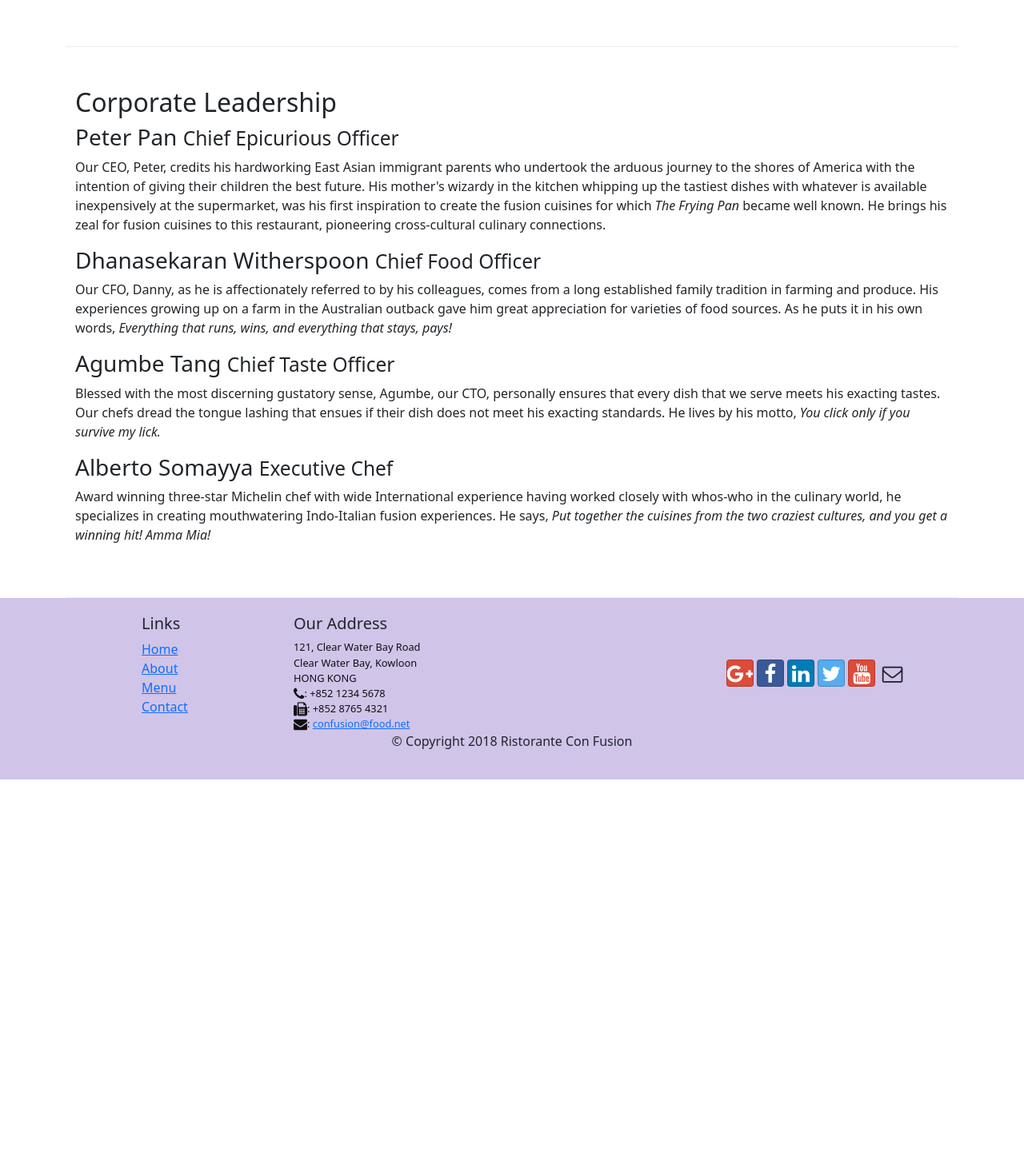
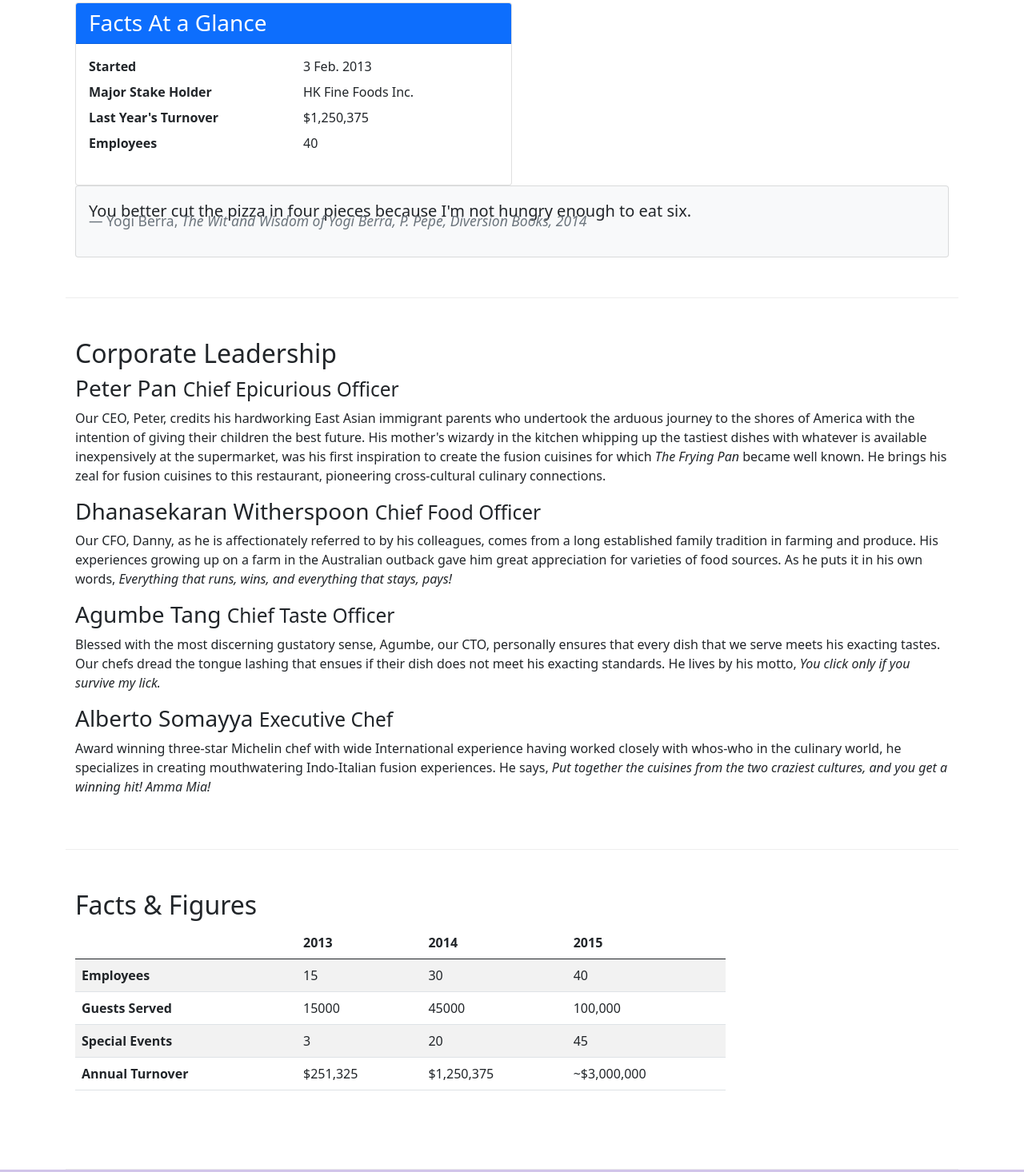
Before and after one commit to kamrangondal/conFusion, a website: page aboutus.html in a window 1280 px wide. Shown: the part 782-2248 px from the top of the page at 80% size. Before the commit the page ends 1757 px from the top, so only its background shows below. Drawn offline with nearby package versions, Linux system fonts and the light colour scheme.

Commit message:
Tables and Cards

```diff
--- a/aboutus.html
+++ b/aboutus.html
@@ -31,7 +31,7 @@
                     <li class="nav-item"><a class="nav-link" href="./index.html"><span class="fa fa-home fa-lg"></span> Home</a></li>
                     <li class="nav-item active"><a class="nav-link" href="#"><span class="fa fa-info fa-lg"></span> About</a></li>
                     <li class="nav-item"><a class="nav-link" href="#"><span class="fa fa-list fa-lg"></span> Menu</a></li>
-                    <li class="nav-item"><a class="nav-link" href="#"><span class="fa fa-address-card fa-lg"></span> Contact</a></li>
+                    <li class="nav-item"><a class="nav-link" href="./contactus.html"><span class="fa fa-address-card fa-lg"></span> Contact</a></li>
                 </ul>
             </div>
         </div>
@@ -69,6 +69,35 @@
                 <p>The restaurant traces its humble beginnings to <em>The Frying Pan</em>, a successful chain started by our CEO, Mr. Peter Pan, that featured for the first time the world's best cuisines in a pan.</p>
             </div>
             <div class="col-12 col-sm">
+                <div class="col-12 col-sm-6">
+                    <div class="card">
+                        <h3 class="card-header bg-primary text-white">Facts At a Glance</h3>
+                        <div class="card-body">
+                            <dl class="row">
+                                <dt class="col-6">Started</dt>
+                                <dd class="col-6">3 Feb. 2013</dd>
+                                <dt class="col-6">Major Stake Holder</dt>
+                                <dd class="col-6">HK Fine Foods Inc.</dd>
+                                <dt class="col-6">Last Year's Turnover</dt>
+                                <dd class="col-6">$1,250,375</dd>
+                                <dt class="col-6">Employees</dt>
+                                <dd class="col-6">40</dd>
+                            </dl>
+                        </div>
+                    </div>
+                </div>
+                <div class="col-12">
+                    <div class="card card-body bg-light">
+                        <blockquote class="blockquote">
+                            <p class="mb-0">You better cut the pizza in four pieces because
+                                I'm not hungry enough to eat six.</p>
+                            <footer class="blockquote-footer">Yogi Berra,
+                                <cite title="Source Title">The Wit and Wisdom of Yogi Berra,
+                                P. Pepe, Diversion Books, 2014</cite>
+                            </footer>
+                        </blockquote>
+                    </div>
+                </div>
             </div>
         </div>
 
@@ -86,6 +115,53 @@
                 <p class="d-none d-sm-block">Award winning three-star Michelin chef with wide International experience having worked closely with whos-who in the culinary world, he specializes in creating mouthwatering Indo-Italian fusion experiences. He says, <em>Put together the cuisines from the two craziest cultures, and you get a winning hit! Amma Mia!</em></p>
             </div>
        </div>
+
+       <div class="row row-content">
+            <div class="col-12 col-sm-9">
+                <h2>Facts &amp; Figures</h2>
+                <div class="table-responsive">
+                    <table class="table table-striped">
+                        <thead class="thead-dark">
+                            <tr>
+                                <th>&nbsp;</th>
+                                <th>2013</th>
+                                <th>2014</th>
+                                <th>2015</th>
+                            </tr>
+                        </thead>
+                        <tbody>
+                            <tr>
+                                <th>Employees</th>
+                                <td>15</td>
+                                <td>30</td>
+                                <td>40</td>
+                            </tr>
+                            <tr>
+                                <th>Guests Served</th>
+                                <td>15000</td>
+                                <td>45000</td>
+                                <td>100,000</td>
+                            </tr>
+                            <tr>
+                                <th>Special Events</th>
+                                <td>3</td>
+                                <td>20</td>
+                                <td>45</td>
+                            </tr>
+                            <tr>
+                                <th>Annual Turnover</th>
+                                <td>$251,325</td>
+                                <td>$1,250,375</td>
+                                <td>~$3,000,000</td>
+                            </tr>
+                        </tbody>
+                    </table>
+                </div>
+            </div>
+            <div class="col-12 col-sm-3">
+            </div>
+        </div>
+
 
     </div>
 
```
Also changed, not shown: index.html (+2 -2 lines).
